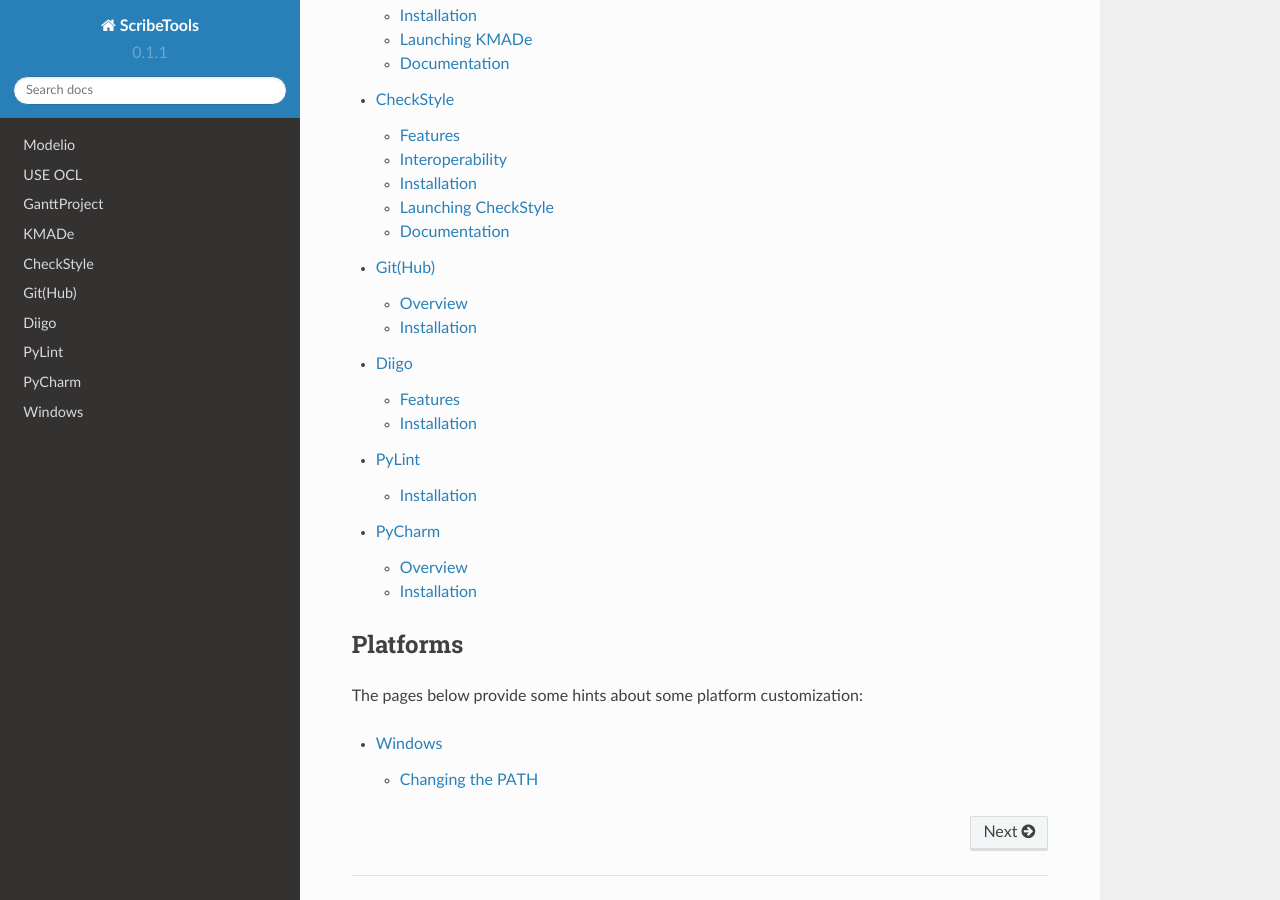
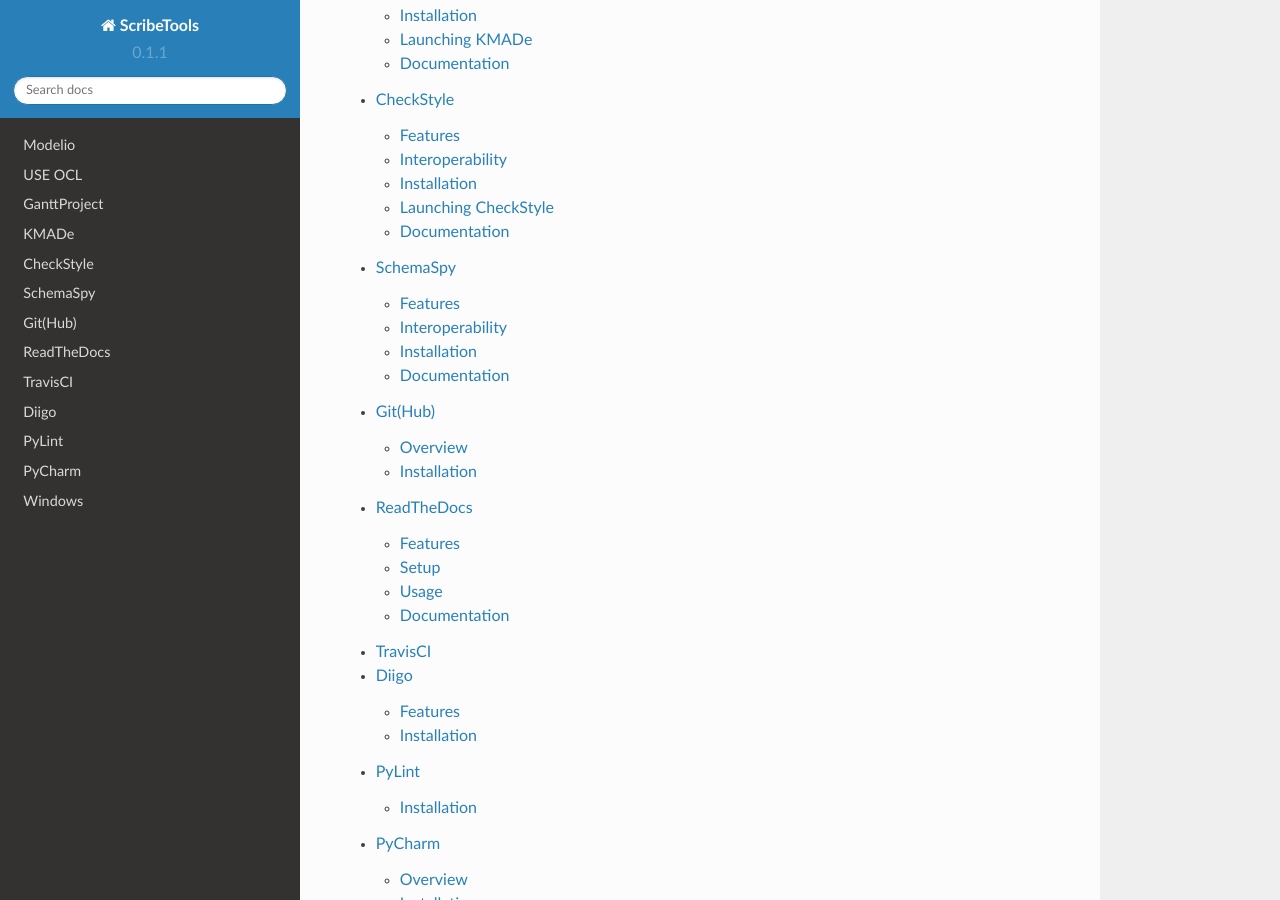
Before and after one commit to ScribesZone/ScribesTools, a Sphinx documentation site: the page built from docs/index.rst, in a window 1280 px wide and 900 px high, scrolled down 997 px. Built offline with Sphinx 7.4.7 and the Read the Docs theme 2.0.0, drawn with Linux system fonts in a browser that asks for light colours.

Commit message:
added schemaspy/readthedocs/travisci in index

```diff
--- a/docs/index.rst
+++ b/docs/index.rst
@@ -25,7 +25,10 @@
     ganttproject/index
     kmade/index
     checkstyle/index
+    schemaspy/index
     github/index
+    readthedocs/index
+    travisci/index
     diigo/index
     pylint/index
     pycharm/index
```
